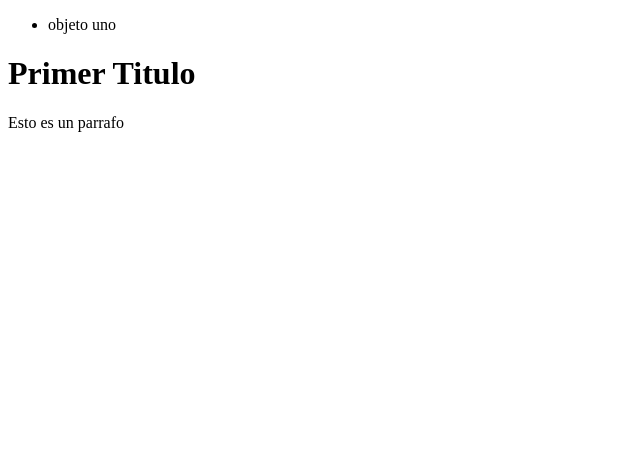
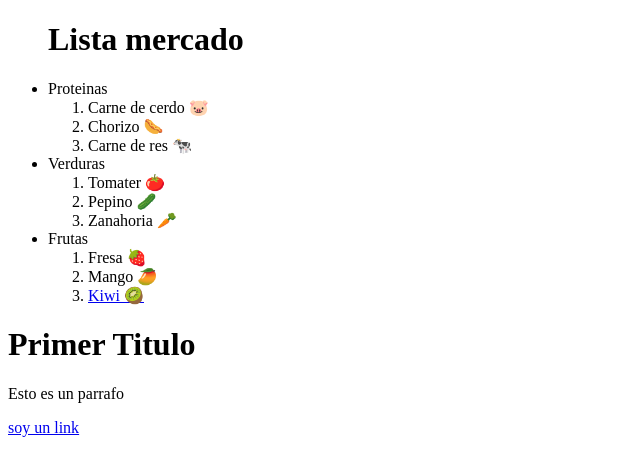
Before and after one commit to FelipeOsorio12/manejo-de-html-y-css, a plain HTML site: page index.html in a window 1280 px wide. Shown: the whole page, without its empty margins (0-640 px from the left). Drawn offline with Linux system fonts and the light colour scheme.

Commit message:
lista de mercado

```diff
--- a/index.html
+++ b/index.html
@@ -43,8 +43,29 @@
 
         <ul><!-- nos sirve para implementar listas desorganizadas (con viñetas)-->
 
-            <li> objeto uno</li> <!--sirve para colocar un "numeral" dentro de la lista-->
+            <h1>Lista mercado</h1>
+            <li> Proteinas
+                <ol>
+                    <li> Carne de cerdo 🐷</li>
+                    <li> Chorizo 🌭</li>
+                    <li> Carne de res 🐄</li>
+                </ol>
+            </li> <!--sirve para colocar un "numeral" dentro de la lista-->
 
+            <li> Verduras
+                <ol>
+                    <li> Tomater 🍅</li>
+                    <li> Pepino 🥒</li>
+                    <li> Zanahoria 🥕</li>
+                </ol>
+            </li>
+            <li> Frutas
+                <ol>
+                    <li> Fresa 🍓</li>
+                    <li> Mango 🥭</li>
+                    <li><a href="https://mejorconsalud.as.com/5-batidos-kiwi-debes-probar/">Kiwi 🥝</a></li>
+                </ol>
+            </li>
         </ul>
 
 
@@ -56,7 +77,7 @@
 
         <h1> Primer Titulo</h1> <!--es un titulo (solo debe haber uno por contenedor)-->
         <p> Esto es un parrafo</p> <!-- es un parrafo -->
-
+        <a href="#">soy un link</a> <!-- permite crear hipervinculos-->
 
     </footer>
 
```
